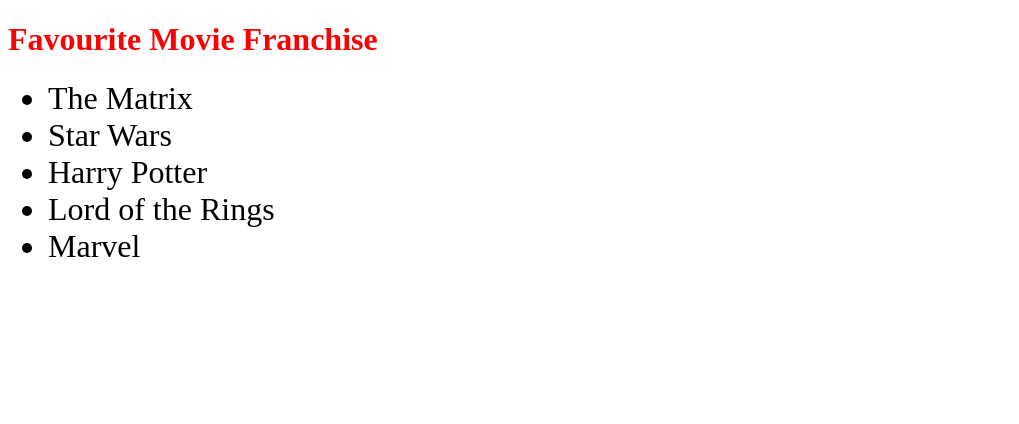
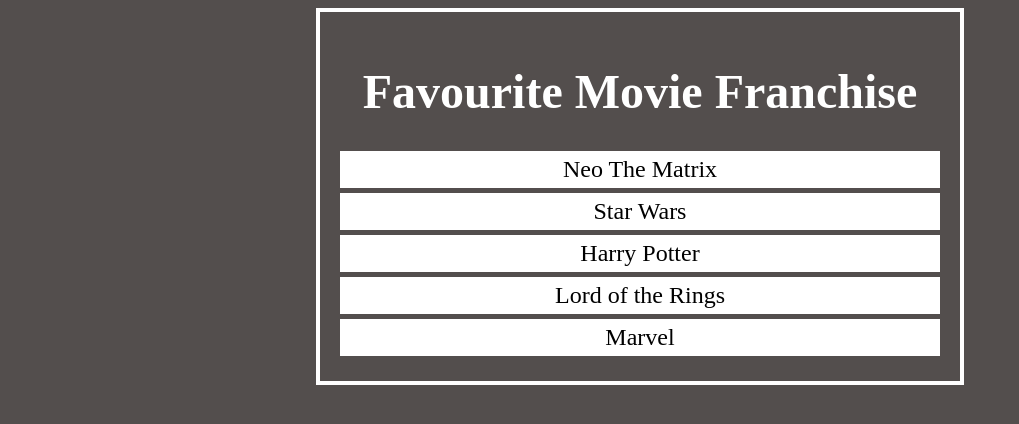
Before and after one commit to chayansrk64/dom-manipulation, a plain HTML site: page index.html in a window 1280 px wide. Shown: the whole page, without its empty margins (0-1019 px from the left). Drawn offline with Linux system fonts and the light colour scheme.

Commit message:
creating and modifing elements

```diff
--- a/app.js
+++ b/app.js
@@ -15,13 +15,49 @@
 // querySelectorAll()
 
 
-// styling elements
-const title =  document.querySelector('#title');
-title.style.color = 'red';
+// styling elements ============
+
+// const title =  document.querySelector('#title');
+// title.style.color = 'red';
 // console.log(title)
 
-const listItems =  document.querySelectorAll('.list-items')
-for(let item of listItems){
-    item.style.fontSize = '2rem'
-}
+// const listItems =  document.querySelectorAll('.list-items')
+// for(let item of listItems){
+//     item.style.fontSize = '2rem'
+// }
 // console.log(listItems)
+
+
+
+// creating elements ==============
+
+const ul = document.querySelector('ul');
+const li = document.createElement('li')
+
+// adding elements
+ul.append(li)
+
+// modifying the text
+li.innerText = 'X-men'
+
+// const firstListItem = document.querySelector('.list-items')
+// console.log(firstListItem.innerText)
+// console.log(firstListItem.textContent)
+// console.log(firstListItem.innerHTML)
+
+
+// modifying attributes and classes
+
+// li.setAttribute('id', 'title');
+// li.removeAttribute('id');
+// let title = document.querySelector('#title');
+// title.getAttribute('id')
+
+
+li.classList.add('list-items');
+li.classList.remove('list-items');
+
+// console.log(li.classList.contains('list-items'))
+
+// remove elements
+li.remove()
--- a/index.html
+++ b/index.html
@@ -4,13 +4,17 @@
     <meta charset="UTF-8">
     <meta name="viewport" content="width=device-width, initial-scale=1.0">
     <title>Dom Manipulation</title>
+    <link rel="stylesheet" href="./style.css">
 </head>
 <body>
 
     <div class="container">
         <h1 id="title">Favourite Movie Franchise</h1>
         <ul>
-            <li class="list-items">The Matrix</li>
+            <li class="list-items">
+                <span>Neo</span>
+                The Matrix
+            </li>
             <li class="list-items">Star Wars</li>
             <li class="list-items">Harry Potter</li>
             <li class="list-items">Lord of the Rings</li>
--- /dev/null
+++ b/style.css
@@ -0,0 +1,26 @@
+body {
+  background-color: rgb(83, 78, 77);
+  color: white;
+}
+#title{
+    font-size: 3rem;
+}
+.container {
+  width: 600px;
+  margin: 0 auto;
+  border: 4px solid white;
+  padding: 20px;
+  text-align: center;
+}
+.container ul {
+  list-style-type: none;
+  margin: 0;
+  padding: 0;
+}
+.container .list-items{
+  background-color: white;
+  padding: 5px;
+  margin-bottom: 5px;
+  color: black;
+  font-size: 1.5rem;
+}
```
